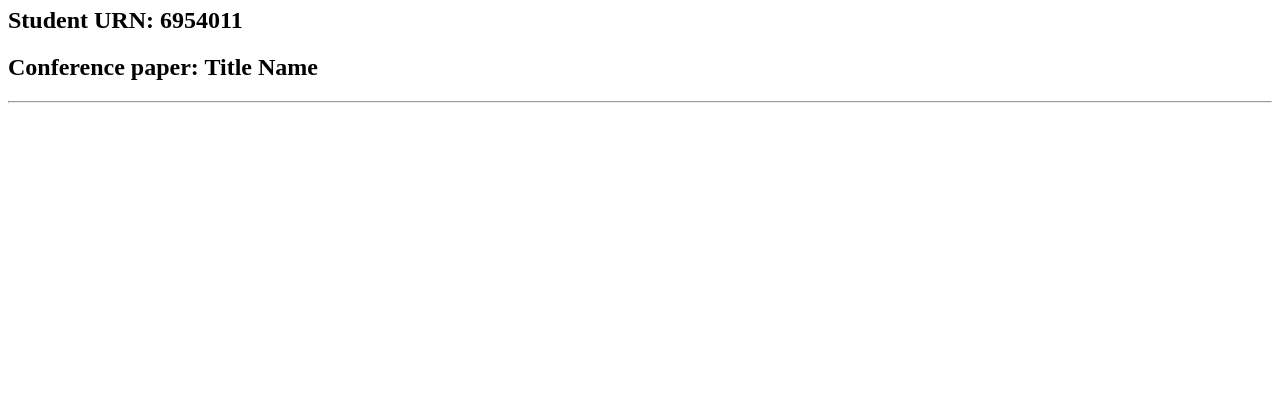
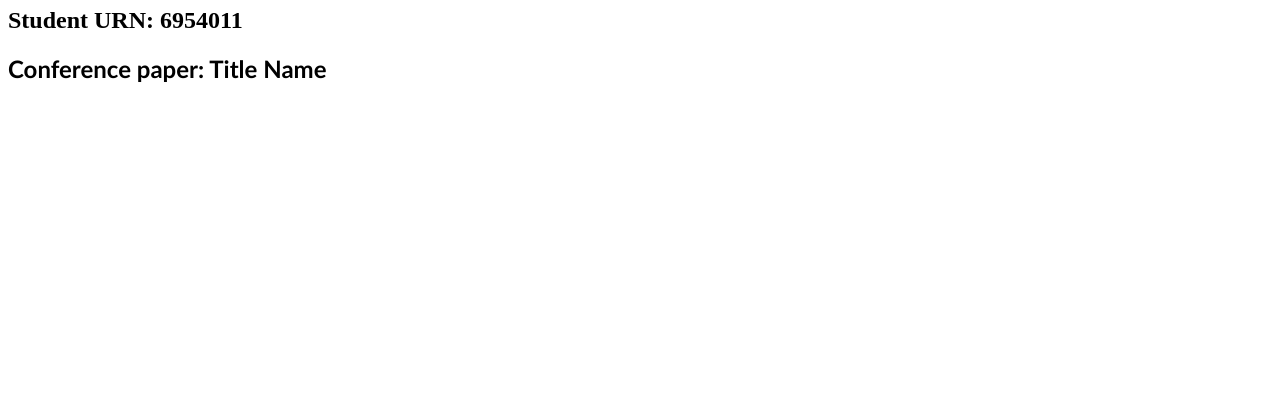
Before and after one commit to FEPSFY6954011/FY6954011, a plain HTML site: page index.html in a window 1280 px wide. Shown: the part 385-800 px from the top of the page. Drawn offline with Linux system fonts and the light colour scheme.

Commit message:
Update index.html
redo

```diff
--- a/index.html
+++ b/index.html
@@ -4,13 +4,12 @@
 
   <head>
     <img src = "WebBanner.png.png" alt = "Banner" width = "1200" height = "300">
-      <h1><b>ENG0018 Computer Laboratory 2025/26</b><h1>
-      <h2>Student URN: 6954011</h2
-
-    <hr>
-      <h2 stylee="font-family:calibri;"><b>Conference paper: Title Name</b></h2>
-    <hr>
-
   </head>
 
+  <h1><b>ENG0018 Computer Laboratory 2025/26</b><h1>
+  <h2>Student URN: 6954011</h2
+  <hr>
+  <h2 style="font-family:calibri;"><b>Conference paper: Title Name</b></h2>
+
+
 </html>
```
